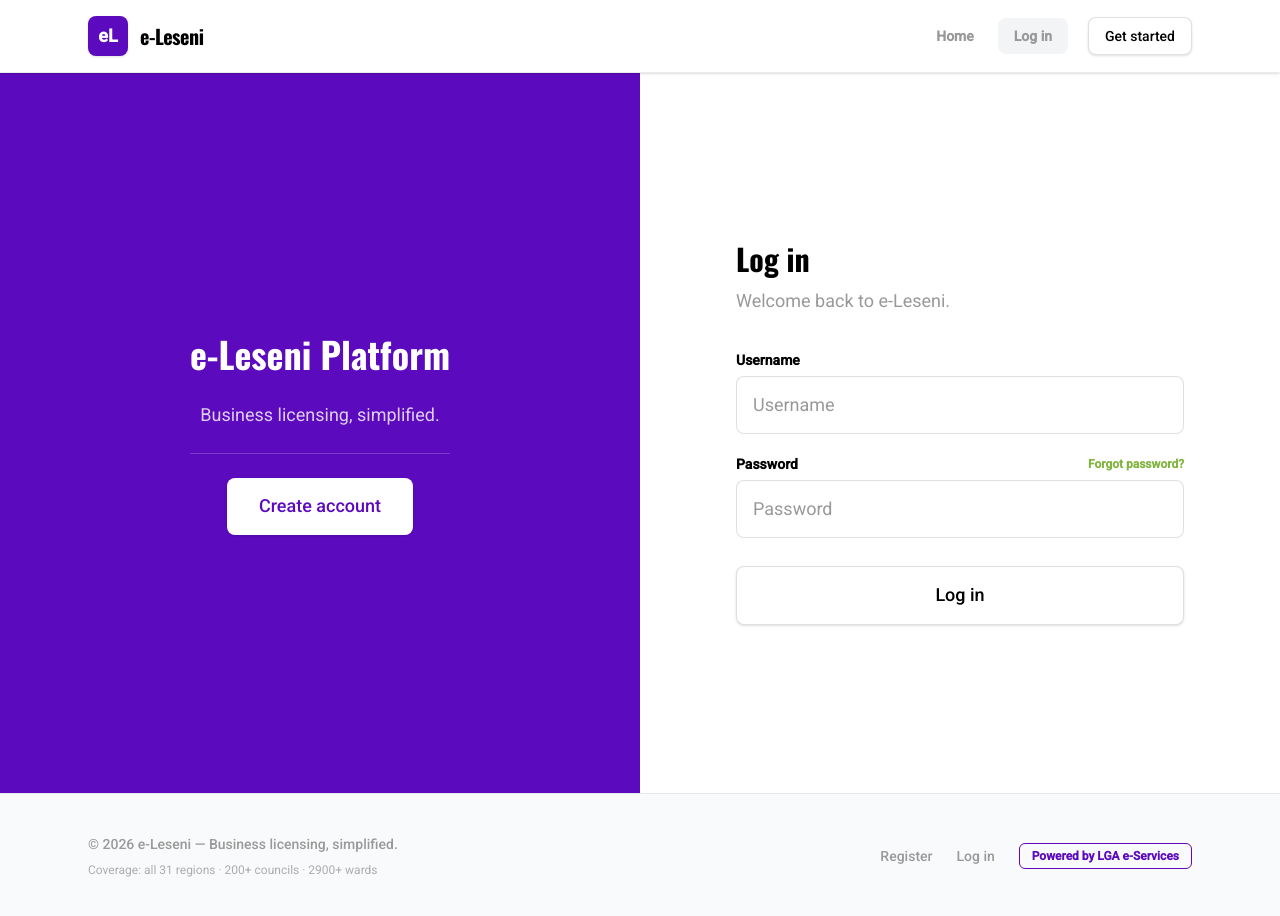
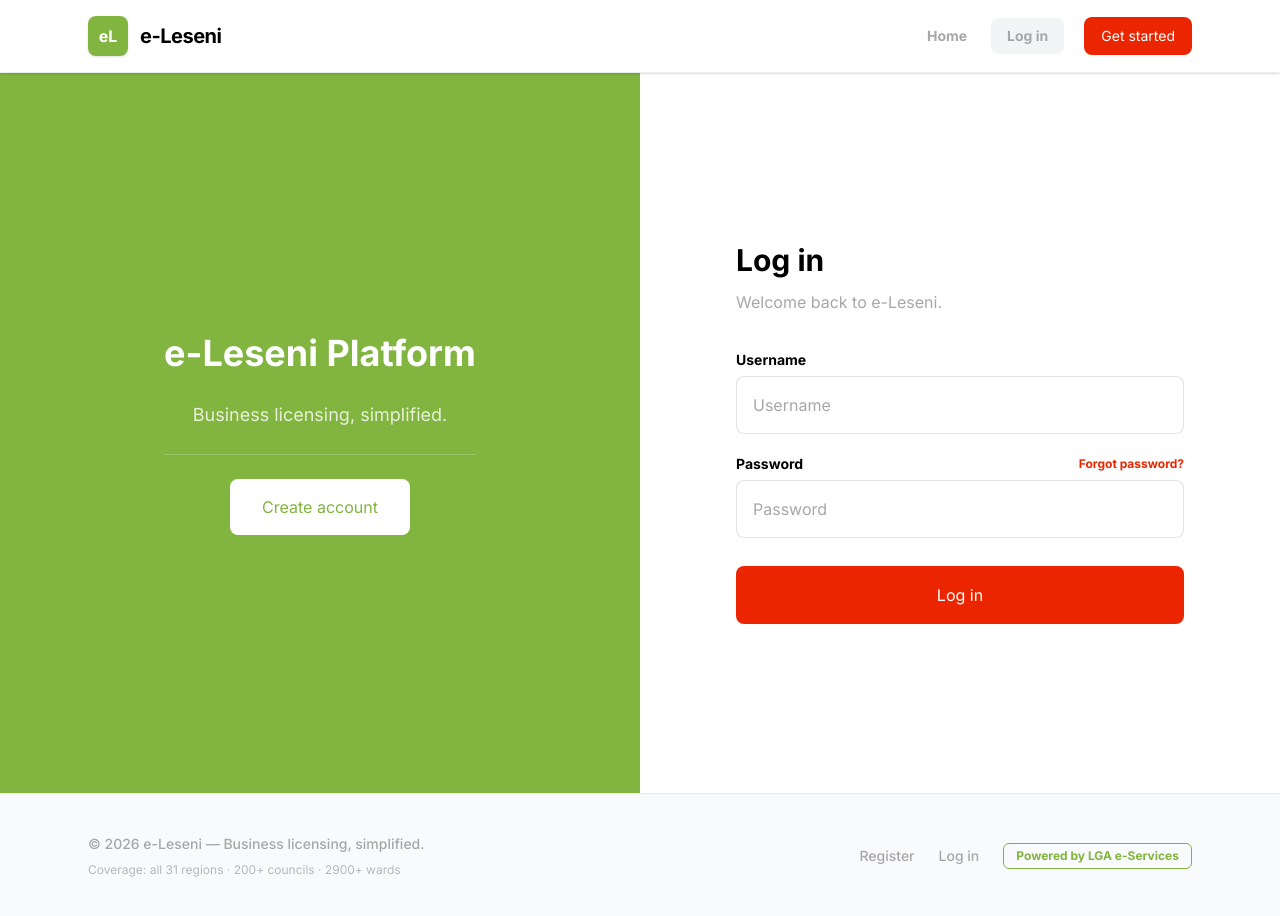
Before and after one commit to APKnation/e_leseni, an Angular app in the folder frontend/leseni/: page /login in a window 1280 px wide. Built offline with nearby package versions, Linux system fonts and the light colour scheme.

Commit message:
pages fix on display

```diff
--- a/frontend/leseni/src/app/pages/businesses/businesses.html
+++ b/frontend/leseni/src/app/pages/businesses/businesses.html
@@ -102,7 +102,7 @@
                   </select>
                 </label>
                 <label [for]="'bus-doc-' + business.id" class="btn-secondary mt-2 inline-block cursor-pointer !py-2 !px-3 text-xs" [class.opacity-50]="uploadingDoc()" [class.pointer-events-none]="uploadingDoc()">
-                  {{ pendingDocFile() && pendingDocBusinessId() === business.id ? 'Done ' + pendingDocFile()!.name : 'Choose PDF file' }}
+                  {{ pendingDocFile() && pendingDocBusinessId() === business.id ? 'Selected: ' + pendingDocFile()!.name : 'Choose PDF file' }}
                 </label>
                 <input [id]="'bus-doc-' + business.id" class="sr-only" type="file" accept="application/pdf,.pdf" [disabled]="uploadingDoc()"
                        (change)="onBusinessDocSelected(business.id, $event)" />
@@ -287,7 +287,7 @@
             <label class="flex flex-col gap-2 text-sm font-semibold">
               Copy of your national ID (NIDA) * — PDF only
               <label for="nida-doc" class="btn-secondary cursor-pointer !py-2.5 !px-4 text-xs">
-                {{ nidaCopyName() ? 'Done ' + nidaCopyName() : 'Choose PDF file' }}
+                {{ nidaCopyName() ? 'Selected: ' + nidaCopyName() : 'Choose PDF file' }}
               </label>
               <input id="nida-doc" class="sr-only" type="file" accept="application/pdf,.pdf"
                      (change)="onNidaCopySelected($event)" />
@@ -323,7 +323,7 @@
           <label class="mt-4 flex flex-col gap-2 text-sm font-semibold">
             Street identification letter * — PDF only
             <label for="street-doc" class="btn-secondary cursor-pointer !py-2.5 !px-4 text-xs">
-              {{ streetLetterName() ? 'Done ' + streetLetterName() : 'Choose PDF file' }}
+              {{ streetLetterName() ? 'Selected: ' + streetLetterName() : 'Choose PDF file' }}
             </label>
             <input id="street-doc" class="sr-only" type="file" accept="application/pdf,.pdf"
                    (change)="onLetterSelected($event)" />
--- a/frontend/leseni/src/app/pages/dashboard/dashboard.html
+++ b/frontend/leseni/src/app/pages/dashboard/dashboard.html
@@ -69,7 +69,7 @@
               >
                 <span
                   class="grid h-6 w-6 shrink-0 place-items-center rounded-full text-[10px] font-bold"
-                  [class]="s.done ? 'bg-emerald-500/25 text-emerald-600' : 'bg-muted/10 text-muted'"
+                  [class]="s.done ? 'bg-emerald-500/25 text-emerald-600 px-2 w-auto' : 'bg-muted/10 text-muted'"
                 >{{ s.done ? 'DONE' : '' }}</span>
                 <span [class.text-muted]="s.done">{{ s.label }}</span>
               </span>
--- a/frontend/leseni/src/styles.css
+++ b/frontend/leseni/src/styles.css
@@ -1,15 +1,15 @@
-@import url('https://fonts.googleapis.com/css2?family=Oswald:wght@700&family=Roboto:wght@400;500&display=swap');
+@import url('https://fonts.googleapis.com/css2?family=Inter:wght@400;500;700&display=swap');
 @import 'tailwindcss';
 
 @theme {
-  --font-sans: 'Roboto', ui-sans-serif, system-ui, -apple-system, 'Segoe UI', sans-serif;
-  --font-heading: 'Oswald', ui-sans-serif, system-ui, sans-serif;
+  --font-sans: 'Inter', ui-sans-serif, system-ui, -apple-system, 'Segoe UI', sans-serif;
+  --font-heading: 'Inter', ui-sans-serif, system-ui, sans-serif;
 
-  --color-primary: #82B440;
-  --color-accent: #5C0ABE;
+  --color-primary: #EB2500;
+  --color-accent: #82B440;
   --color-surface: #FFFFFF;
   --color-foreground: #000000;
-  --color-muted: #999999;
+  --color-muted: #A7A7A7;
 
   /* Aliasing for the previously renamed classes to avoid touching HTML */
   --color-brand-cream: #FFFFFF;
@@ -19,7 +19,7 @@
   --color-brand-green-deep: #1F2937;
   --color-brand-green-soft: #4B5563;
 
-  --shadow-custom: 0px 5px 27px 0px rgba(0, 0, 0, 0.08);
+  --shadow-custom: 1px 1px 10px 0px rgba(17, 17, 17, 0.05);
 }
 
 /* Global base */
@@ -29,9 +29,9 @@ html {
 
 body {
   @apply bg-surface text-foreground font-sans antialiased;
-  font-size: 18px;
+  font-size: 16px;
   font-weight: 400;
-  line-height: 1.8;
+  line-height: 2;
 }
 
 h1, h2, h3, h4, h5, h6 {
@@ -42,10 +42,10 @@ h1, h2, h3, h4, h5, h6 {
 /* Shared component classes */
 @layer components {
   .btn-primary {
-    @apply inline-flex items-center justify-center gap-2 bg-surface px-6 py-3
-      text-foreground transition active:scale-[0.98]
-      disabled:opacity-50 disabled:pointer-events-none border border-muted/30 shadow-sm hover:bg-gray-50;
-    font-weight: 500;
+    @apply inline-flex items-center justify-center gap-2 bg-primary px-6 py-3
+      text-surface transition-all active:scale-[0.98] hover:shadow-lg hover:-translate-y-0.5
+      disabled:opacity-50 disabled:pointer-events-none border border-transparent hover:opacity-90;
+    font-weight: 400;
     border-radius: 8px;
   }
 
```
Also changed, not shown: 1 other file (tests, documents, lock files or other folders).
